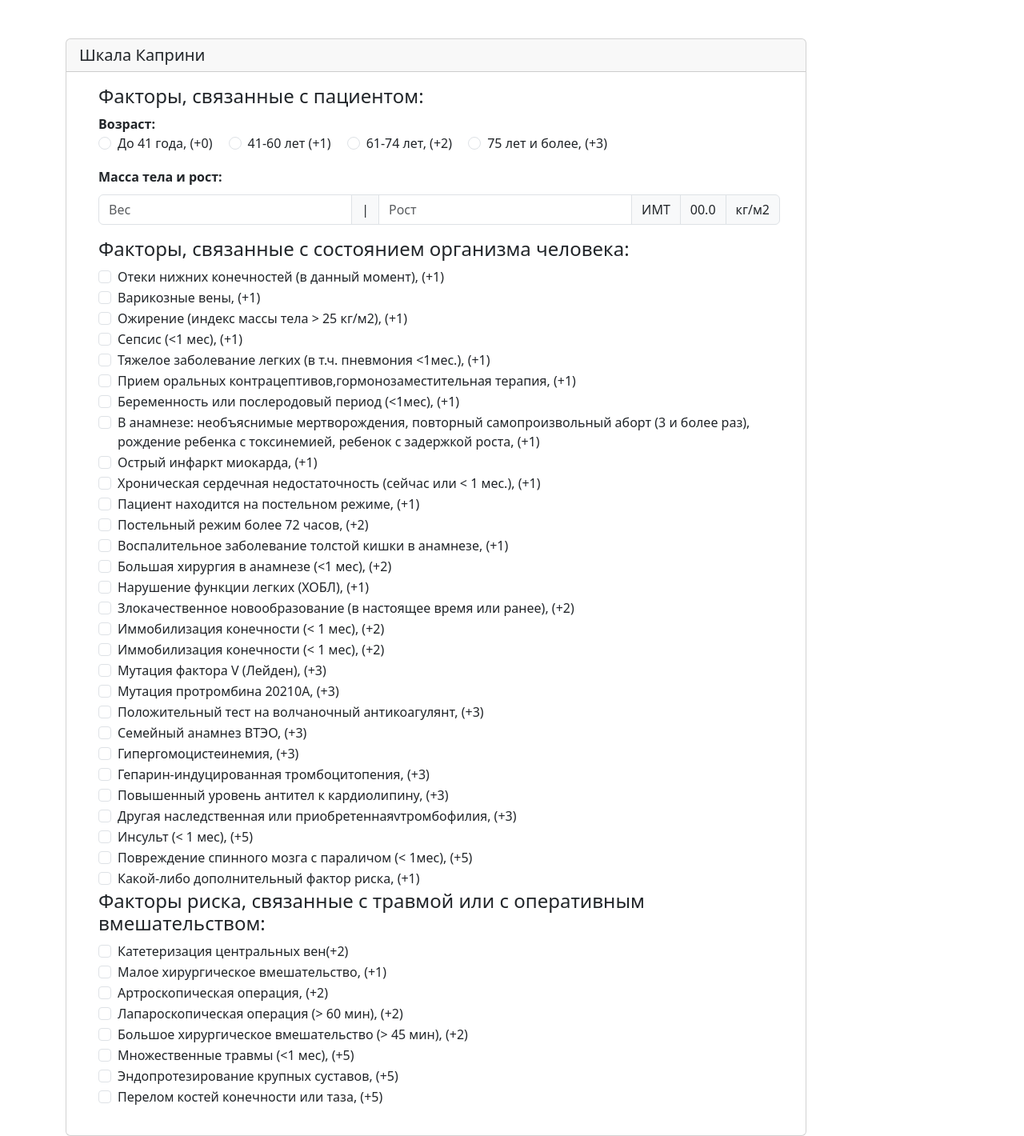
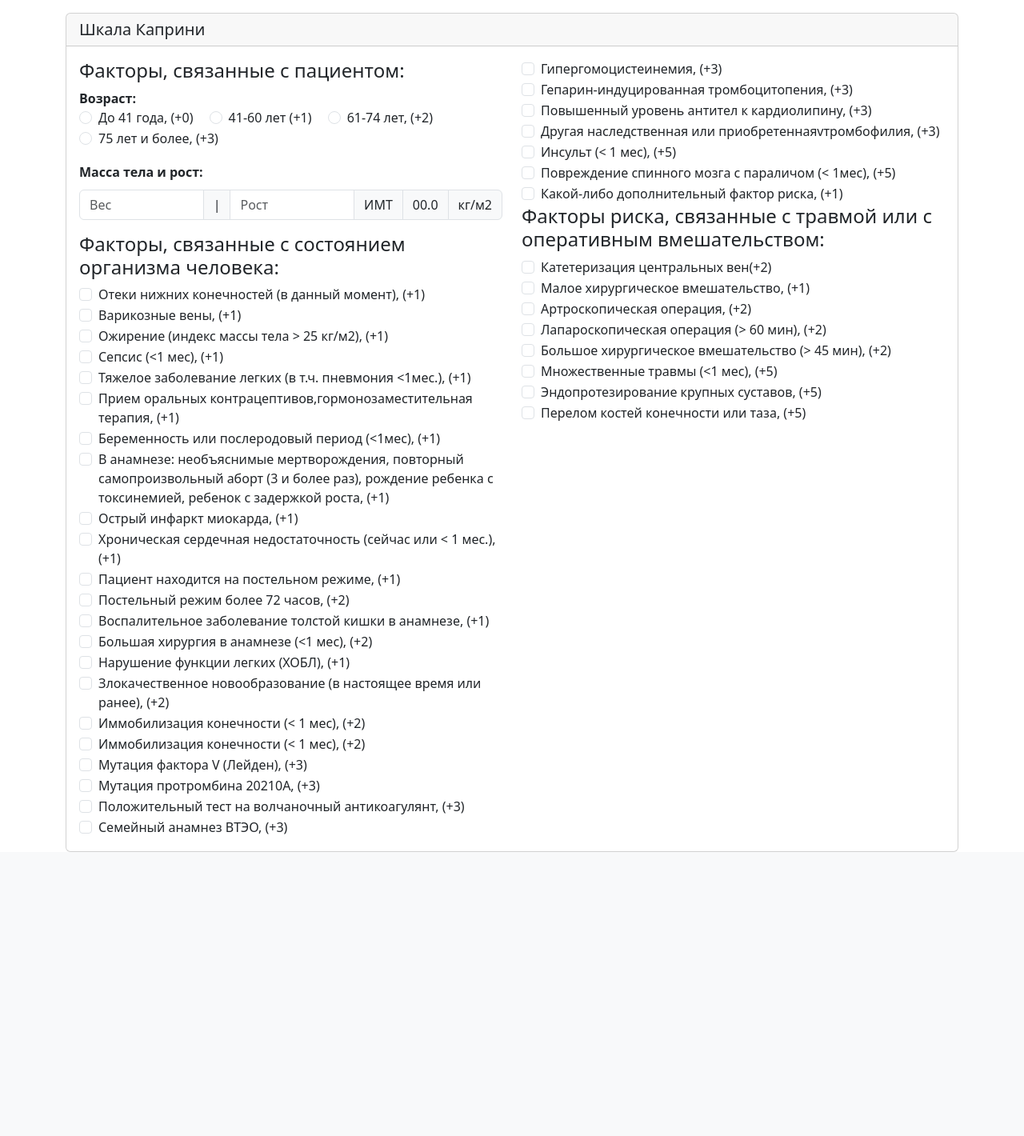
Before and after one commit to IgorKolotushkin/other_calculators, a FastAPI app: template templates/index2.html in a window 1280 px wide. Shown: the part 56-1476 px from the top of the page at 80% size. After the commit the page ends 1121 px from the top, so only its background shows below. Run offline with FastAPI, Linux system fonts and the light colour scheme; the template is opened without the code that fills it, so the values that code supplies are empty.

Commit message:
update index2

```diff
--- a/templates/index2.html
+++ b/templates/index2.html
@@ -39,36 +39,39 @@
       </div>
     </div>
   </nav>
-  <div class="container mt-5">
+  <div class="container mt-3">
     <div class="row">
-      <div class="col-sm-10 mb-3 mb-sm-0">
+      <div class="col-sm-12 mb-3 mb-sm-0">
         <div class="card w-100">
           <h5 class="card-header">Шкала Каприни</h5>
           <div class="card-body">
-            <div class="mb-3">
-              <div class="form-check form-check-inline">
+            <!-- <div class="mb-3"> -->
+            <div class="row">
+              <div class="col-lg-6 p-b-2">
+                <div>
                   <h4>Факторы, связанные с пациентом:</h4>
                   <strong>Возраст:</strong>
                   <div class="mb-3" id="age">
                     <div class="form-check form-check-inline">
-                    <label class="age si si-radio" for="a0">До 41 года, (+0)</label>
+                      <label for="a0">До 41 года, (+0)</label>
                       <input class="form-check-input" type="radio" name="age" value="0" onclick="reCalculate();"
                         id="a0" />
                     </div>
                     <div class="form-check form-check-inline">
-                    <label class="age si si-radio" for="a1">41-60 лет (+1)</label>
+                      <label for="a1">41-60 лет (+1)</label>
                       <input class="form-check-input" type="radio" name="age" value="1" onclick="reCalculate();"
                         id="a1" />
                     </div>
                     <div class="form-check form-check-inline">
-                    <label class="age si si-radio" for="a2">61-74 лет, (+2)</label>
+                      <label for="a2">61-74 лет, (+2)</label>
                       <input class="form-check-input" type="radio" name="age" value="2" onclick="reCalculate();"
                         id="a2" />
                     </div>
                     <div class="form-check form-check-inline">
-                    <label class="age si si-radio" for="a3">75 лет и более, (+3)</label>
+                      <label for="a3">75 лет и более, (+3)</label>
                       <input class="form-check-input" type="radio" name="age" value="3" onclick="reCalculate();"
                         id="a3" />
+                    </div>
                   </div>
                 </div>
                 <strong style="margin: 10px 0; display: block">Масса тела и рост:</strong>
@@ -80,7 +83,6 @@
                   <span class="input-group-text">00.0</span>
                   <span class="input-group-text">кг/м2</span>
                 </div>
-
                 <div id="__factors">
                   <h4>Факторы, связанные с состоянием организма человека:</h4>
                   <div id="factors">
@@ -205,6 +207,10 @@
                       <input class="form-check-input" type="checkbox" name="factor" value="3" onclick="reCalculate();"
                         id="f21" />
                     </div>
+                  </div>
+                </div>
+              </div>
+              <div class="col-lg-6 p-b-2">
                 <div class="form-check">
                   <label for="f22">Гипергомоцистеинемия, (+3)</label>
                   <input class="form-check-input" type="checkbox" name="factor" value="3" onclick="reCalculate();"
@@ -240,52 +246,48 @@
                   <input class="form-check-input" type="checkbox" name="factor" value="1" onclick="reCalculate();"
                     id="f28" />
                 </div>
-                  </div>
-                  <div>
                 <div id="__surgery">
                   <h4>Факторы риска, связанные с травмой или с оперативным вмешательством:</h4>
                   <div id="surgery">
                     <div class="form-check">
                       <label for="s0">Катетеризация центральных вен(+2)</label>
-                          <input class="form-check-input" type="checkbox" name="surgery" value="2"
-                            onclick="reCalculate();" id="s0">
+                      <input class="form-check-input" type="checkbox" name="surgery" value="2" onclick="reCalculate();"
+                        id="s0">
                     </div>
                     <div class="form-check">
                       <label for="s1">Малое хирургическое вмешательство, (+1)</label>
-                          <input class="form-check-input" type="checkbox" name="surgery" value="1"
-                            onclick="reCalculate();" id="s1">
+                      <input class="form-check-input" type="checkbox" name="surgery" value="1" onclick="reCalculate();"
+                        id="s1">
                     </div>
                     <div class="form-check">
                       <label for="s2">Артроскопическая операция, (+2)</label>
-                          <input class="form-check-input" type="checkbox" name="surgery" value="2"
-                            onclick="reCalculate();" id="s2">
+                      <input class="form-check-input" type="checkbox" name="surgery" value="2" onclick="reCalculate();"
+                        id="s2">
                     </div>
                     <div class="form-check">
                       <label for="s3">Лапароскопическая операция (&gt; 60 мин), (+2)</label>
-                          <input class="form-check-input" type="checkbox" name="surgery" value="2"
-                            onclick="reCalculate();" id="s3">
+                      <input class="form-check-input" type="checkbox" name="surgery" value="2" onclick="reCalculate();"
+                        id="s3">
                     </div>
                     <div class="form-check">
                       <label for="s4">Большое хирургическое вмешательство (&gt; 45 мин), (+2)</label>
-                          <input class="form-check-input" type="checkbox" name="surgery" value="2"
-                            onclick="reCalculate();" id="s4">
+                      <input class="form-check-input" type="checkbox" name="surgery" value="2" onclick="reCalculate();"
+                        id="s4">
                     </div>
                     <div class="form-check">
                       <label for="s5">Множественные травмы (&lt;1 мес), (+5)</label>
-                          <input class="form-check-input" type="checkbox" name="surgery" value="5"
-                            onclick="reCalculate();" id="s5">
+                      <input class="form-check-input" type="checkbox" name="surgery" value="5" onclick="reCalculate();"
+                        id="s5">
                     </div>
                     <div class="form-check">
                       <label for="s6">Эндопротезирование крупных суставов, (+5)</label>
-                          <input class="form-check-input" type="checkbox" name="surgery" value="5"
-                            onclick="reCalculate();" id="s6">
+                      <input class="form-check-input" type="checkbox" name="surgery" value="5" onclick="reCalculate();"
+                        id="s6">
                     </div>
                     <div class="form-check">
                       <label for="s7">Перелом костей конечности или таза, (+5)</label>
-                          <input class="form-check-input" type="checkbox" name="surgery" value="5"
-                            onclick="reCalculate();" id="s7">
-                        </div>
-                      </div>
+                      <input class="form-check-input" type="checkbox" name="surgery" value="5" onclick="reCalculate();"
+                        id="s7">
                     </div>
                   </div>
                 </div>
```
Lines whose indentation alone changed are shown as unchanged.
